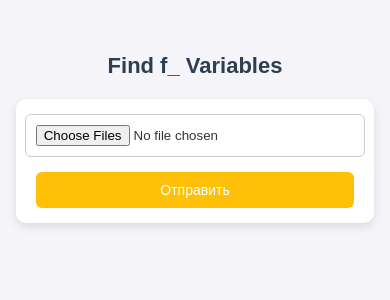
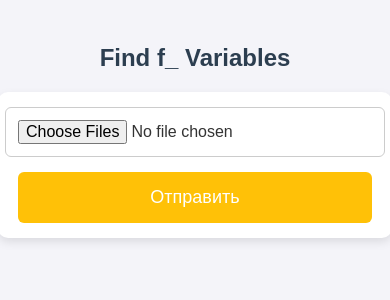
Before and after one commit to Zzzz005/FindFunctionWeb, a Flask app: page / in a window 390 px wide. Shown: the top 300 px of the page. Run offline with Flask 3, Linux system fonts and the light colour scheme.

Commit message:
Add responsive design for mobile and tablets

```diff
--- a/templates/index.html
+++ b/templates/index.html
@@ -2,6 +2,7 @@
 <html lang="ru">
 <head>
 <meta charset="UTF-8">
+<meta name="viewport" content="width=device-width, initial-scale=1.0">
 <title>Find f_ Variables</title>
 <style>
     body {
@@ -73,38 +74,36 @@
     }
 
     /* ===== АДАПТИВНОСТЬ ===== */
-    @media (max-width: 768px) {
+    /* Для экранов до 600px (телефоны) */
+@media (max-width: 600px) {
     body {
-            padding: 30px 10px;
+        padding: 20px 10px;
+    }
+    h1 {
+        font-size: 24px;
     }
     form {
         padding: 15px 20px;
-            max-width: 90%;
+        max-width: 100%;
+    }
+    input[type="file"] {
+        padding: 12px;
+        font-size: 16px;
+    }
+    button {
+        padding: 15px 25px;
+        font-size: 18px;
     }
     .results {
-            padding: 15px 20px;
-            max-width: 90%;
+        padding: 15px;
+        max-width: 100%;
     }
-        button {
-            font-size: 15px;
+    .results li {
+        padding: 10px 15px;
+        font-size: 16px;
     }
 }
 
-    @media (max-width: 480px) {
-        h1 {
-            font-size: 22px;
-        }
-        button {
-            font-size: 14px;
-            padding: 10px;
-        }
-        .results h2 {
-            font-size: 18px;
-        }
-        .results li {
-            font-size: 14px;
-        }
-    }
 </style>
 </head>
 <body>
```
Lines whose indentation alone changed are shown as unchanged.
